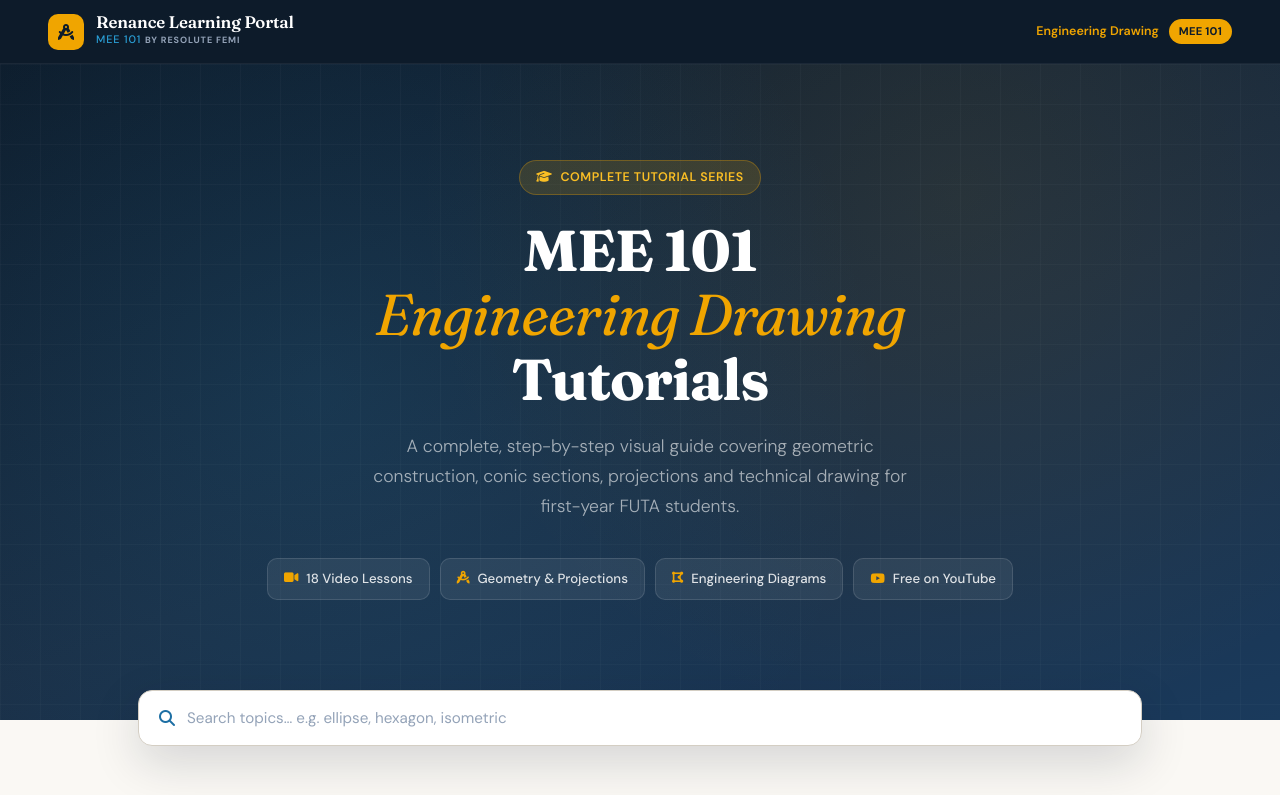
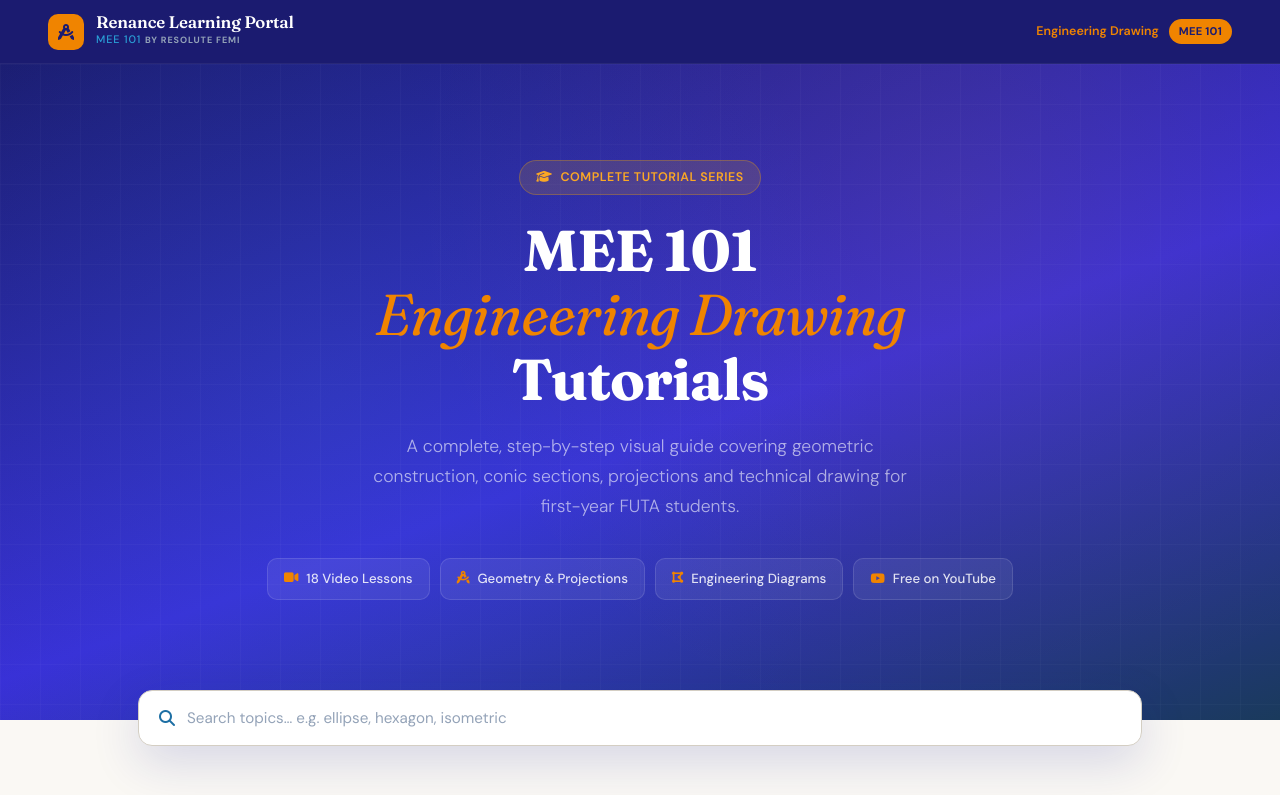
Before and after one commit to Resolutefemi/renancecbt, a plain HTML site: page mee101.html in a window 1280 px wide. Shown: the top 795 px of the page. Drawn offline with Linux system fonts and the light colour scheme.

Commit message:
Add files via upload

```diff
--- a/mee101.html
+++ b/mee101.html
@@ -10,27 +10,27 @@
 <link rel="stylesheet" href="https://cdnjs.cloudflare.com/ajax/libs/font-awesome/6.5.0/css/all.min.css"/>
 <style>
 :root {
-  --navy: #0d1b2a;
-  --navy-mid: #1a2e45;
-  --navy-light: #243b55;
+  --navy: #1b1b70;
+  --navy-mid: #392ed7;
+  --navy-light: #252653;
   --blue: #1d6fa4;
   --blue-bright: #2a9fd6;
-  --amber: #f0a500;
-  --amber-light: #fbbf24;
+  --amber: #f08400;
+  --amber-light: #fba824;
   --cream: #faf8f4;
   --white: #ffffff;
   --slate: #64748b;
   --slate-light: #94a3b8;
   --border: #e8e4dc;
   --border-dark: #d4cec3;
-  --text: #1a1a2e;
+  --text: #18185c;
   --text-light: #4a5568;
   --radius-sm: 8px;
   --radius: 14px;
   --radius-lg: 20px;
-  --shadow-sm: 0 2px 8px rgba(13,27,42,0.06);
-  --shadow: 0 6px 24px rgba(13,27,42,0.10);
-  --shadow-lg: 0 16px 48px rgba(13,27,42,0.16);
+  --shadow-sm: 0 2px 8px rgba(26, 57, 91, 0.06);
+  --shadow: 0 6px 24px rgba(19, 60, 103, 0.1);
+  --shadow-lg: 0 16px 48px rgba(26, 38, 147, 0.16);
   --font-body: 'DM Sans', sans-serif;
   --font-display: 'Fraunces', serif;
   --nav-h: 64px;
```
